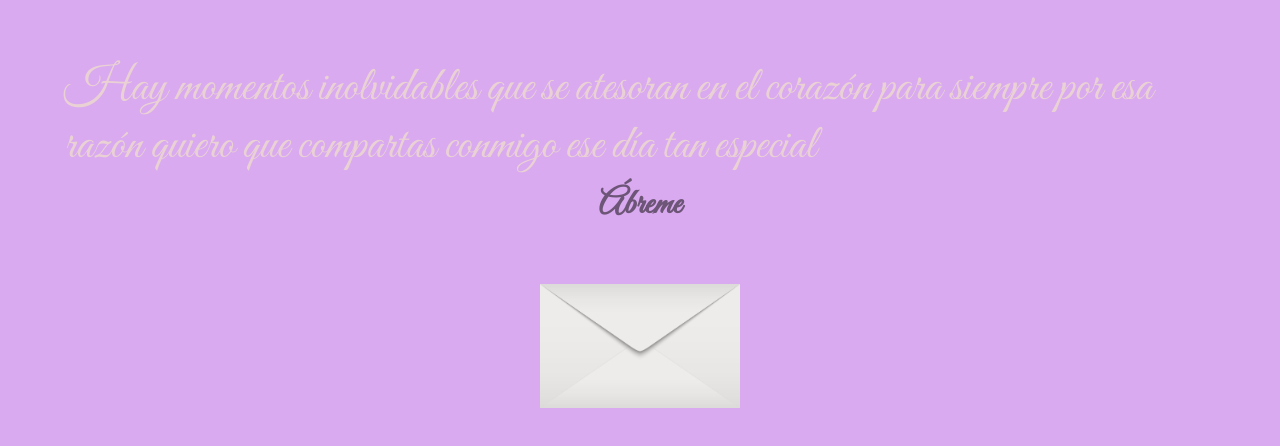
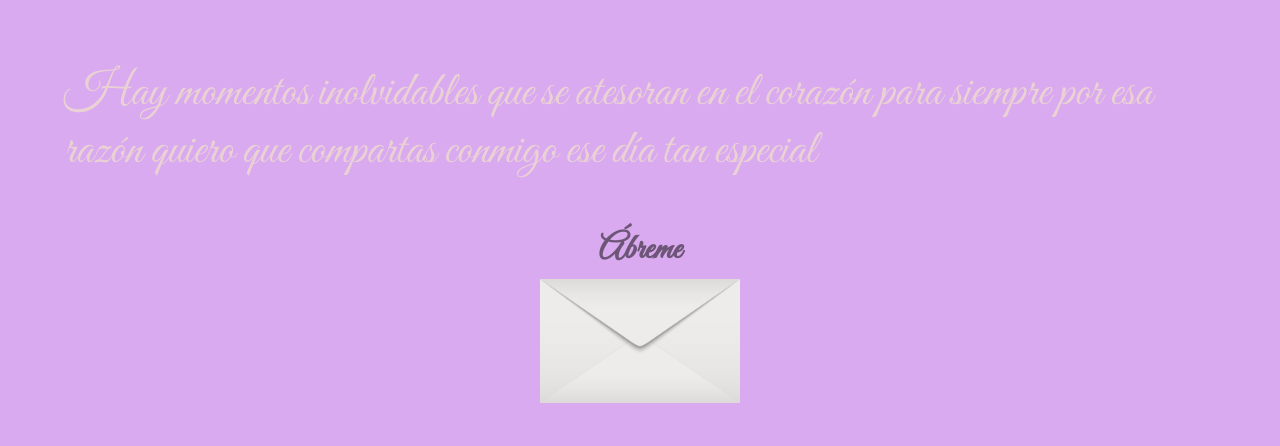
Before and after one commit to LuisRcap95/15_elsa, a plain HTML site: page index.html in a window 1280 px wide. Shown: the part 166-612 px from the top of the page. Drawn offline with nearby package versions, Linux system fonts and the light colour scheme.

Commit message:
Fix margin top card :gear:

```diff
--- a/assets/css/style.css
+++ b/assets/css/style.css
@@ -73,15 +73,16 @@ h2 {
 }
 
 h3 {
+    color: #6d5577;
     font-family: 'Great Vibes', cursive;
     font-size: 35px;
     font-weight: 700;
-    color: #6d5577;
+    margin-top: 40px;
 }
 
 
 #card_btn {
-    margin-top: 50px;
+    margin-top: 0px;
     max-width: 200px;
     cursor: pointer;
     --animate-duration: 1700ms;
```
